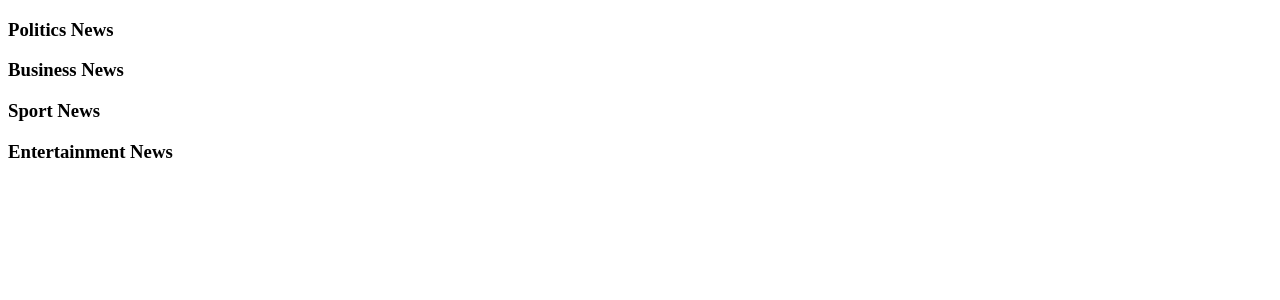
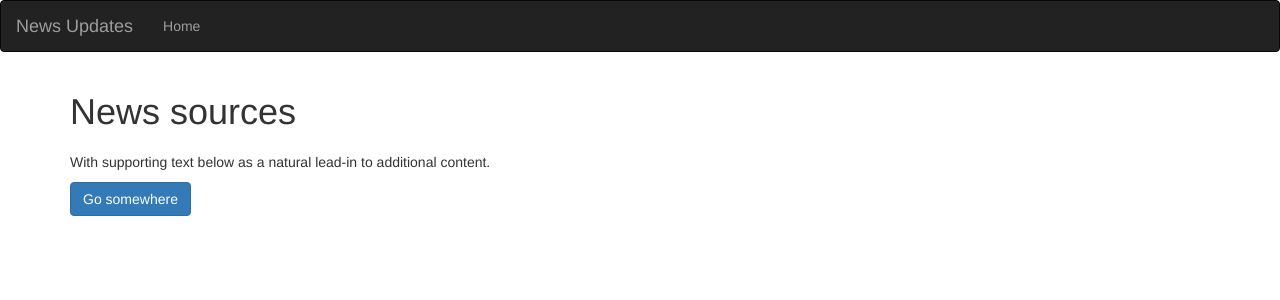
Before and after one commit to tomito26/NewsSite, a Flask app: template app/templates/index.html in a window 1280 px wide. Shown: the top 300 px of the page. Run offline with Flask 2, Linux system fonts and the light colour scheme; the template is opened without the code that fills it, so the values that code supplies are empty; parts of the project's set-up code (start-up, migrations or seed data) failed here and were passed over; some libraries are stand-ins or nearby versions.

Commit message:
added navbar to the nabar.html

```diff
--- a/app/__init__.py
+++ b/app/__init__.py
@@ -9,5 +9,7 @@ app = Flask(__name__,instance_relative_config= True)
 app.config.from_object(DevConfig)
 app.config.from_pyfile('config.py')
 
+# Initializing flask extensions
+bootstrap = Bootstrap(app)
 
 from app import views
--- a/app/config.py
+++ b/app/config.py
@@ -2,7 +2,8 @@ class Config:
     '''
     General configuration class
     '''
-    NEWS_API_BASE_URL = 'https://newsapi.org/v2/top-headlines?country=us&category={}&apiKey={}'
+    NEWS_API_BASE_URL = 'https://newsapi.org/v2/sources?language={}&apiKey={}'
+    SOURCES_API_BASE_URL = 'https://newsapi.org/v2/top-headlines?sources={}&apiKey={}'
 
 class ProdConfig(Config):
     '''
--- a/app/models/news_test.py
+++ b/app/models/news_test.py
@@ -12,7 +12,7 @@ class NewsTest(unittest.TestCase):
         '''
         Set up method that will run before every test
         '''
-        self.new_news = News('abc-news','ABC News','Autralia most trusted source','general')
+        self.new_news = News('abc-news','ABC News','Autralia most trusted source')
 
     def test_instance(self):
         self.assertTrue(isinstance(self.new_news,News))
--- /dev/null
+++ b/app/models/source.py
@@ -0,0 +1,5 @@
+class News:
+    def __init__(self):
+        '''
+        News
+        '''
--- a/app/templates/base.html
+++ b/app/templates/base.html
@@ -1,3 +1,4 @@
+{% extends 'bootstrap/base.html' %}
 <!DOCTYPE html>
 <html>
     <head>
@@ -8,6 +9,9 @@
        <title>Welcome to News Update site to get the latest news</title>
         {% endif %}
     </head>
+    {% block navbar %}
+        {% include 'navbar.html' %}
+    {% endblock %}
     <body>
         {% block content %}
 
--- a/app/templates/index.html
+++ b/app/templates/index.html
@@ -1,28 +1,20 @@
 {% extends 'base.html' %}
 {% import 'macros.html' as macro %}
 
-<!-- Content block -->
 {% block content %}
-<!-- politics news articles -->
-<h3>Politics News</h3>
-<ul>
-    {{macro.displayNewsList(politics)}}
-</ul>
-
-<!-- business news articles -->
-<h3>Business News</h3>
-<ul>
-    {{macro.displayNewsList(business)}}
-</ul>
-<!-- sports news article -->
-<h3>Sport News</h3>
-<ul>
-    {{macro.displayNewsList(sports)}}
-</ul>
-<!-- Entertainment news article -->
-<h3>Entertainment News</h3>
-<ul>
-    {{macro.displayNewsList(entertainment)}}
-</ul>
+<div class="container">
+    <h1>News sources</h1>
+    <div class="row">
+        <div class="col-sm-6">
+            <div class="card">
+                <div class="card-body">
+                    <h5 class="card-title">{{macro.displayNewsList(en)}}</h5>
+                    <p class="card-text">With supporting text below as a natural lead-in to additional content.</p>
+                    <a href="#" class="btn btn-primary">Go somewhere</a>
+                </div>
+            </div>
+        </div>
+    </div>
+</div>
 
 {% endblock %}
--- a/app/templates/macros.html
+++ b/app/templates/macros.html
@@ -1,7 +1,7 @@
 {% macro  displayNewsList(news_list) %}
 
     {% for news in news_list %}
-        <li>{{news.headline}}</li>
+        <li>{{news.name}}</li>
     {% endfor %}
 
 
--- /dev/null
+++ b/app/templates/navbar.html
@@ -0,0 +1,19 @@
+<div class="navbar navbar-inverse" role="navigation">
+    <div class="container-fluid">
+        <div class="navbar-header">
+            <button type="button" class="navbar-toggle" data-toggle="collapse" data-target=".navbar-collapse">
+                <span class="sr-only">Toggle navigation</span>
+                <span class="icon-bar"></span>
+                <span class="icon-bar"></span>
+                <span class="icon-bar"></span>
+            </button>
+            <a class="navbar-brand" href="/">News Updates</a>
+        </div>
+        <div class="navbar-collapse collapse">
+            <ul class="nav navbar-nav">
+                <li><a href="/">Home</a></li>
+
+        </div>
+
+    </div>
+</div>
```
Also changed, not shown: app/models/news.py (+4 -7 lines), app/request.py (+9 -11 lines), app/templates/news.html (added, +28 -0 lines), app/templates/source.html (added, +8 -0 lines), app/views.py (+30 -11 lines).
